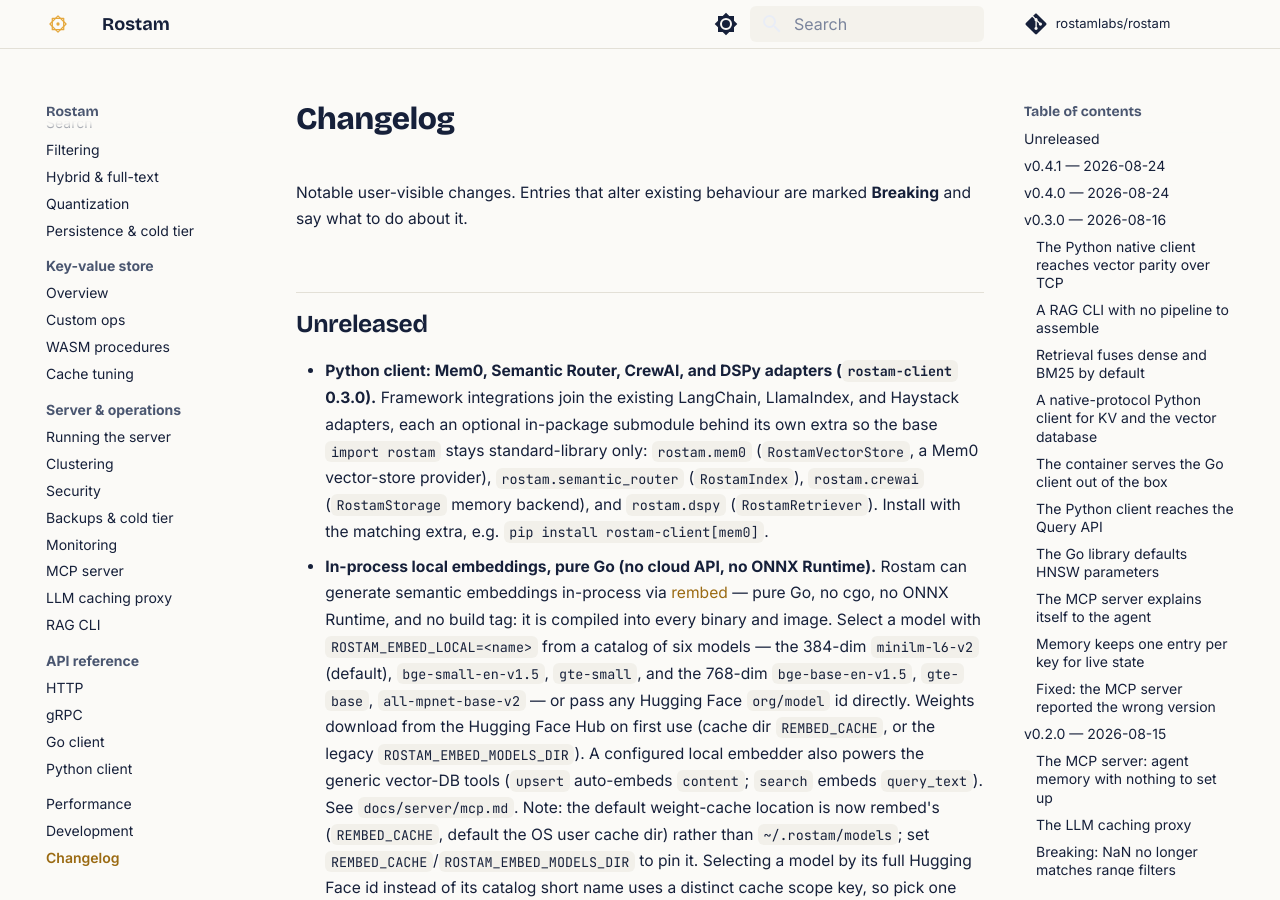
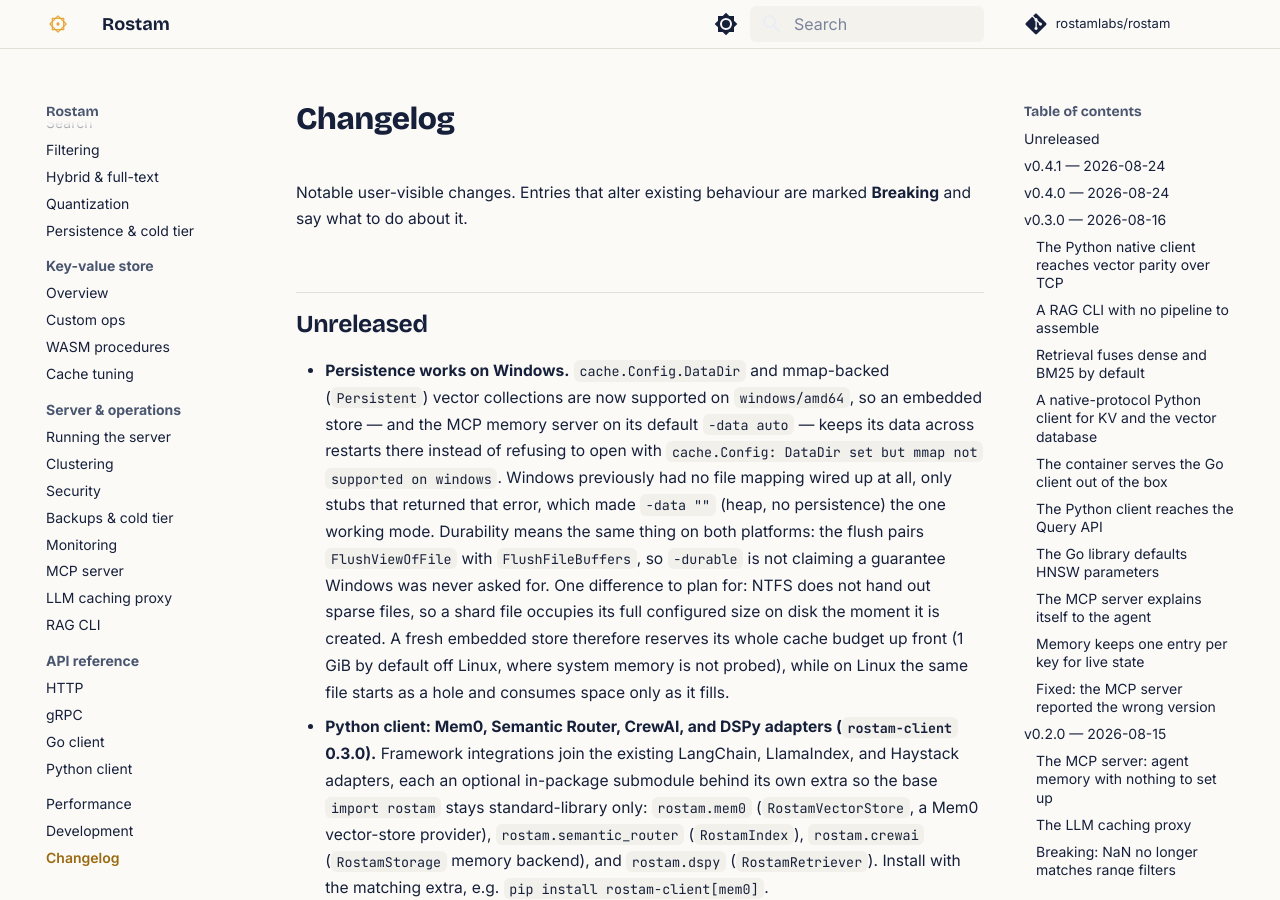
Before and after one commit to Keivan-S/rostam, an MkDocs documentation site: the page built from docs/changelog.md, in a window 1280 px wide and 900 px high. Built offline with MkDocs 1.6.1 and Material for MkDocs 9.7.7, drawn with Linux system fonts in a browser that asks for light colours; comment, search, counter and statistics services are not loaded.

Commit message:
docs: persistence is no longer Linux-only
README and the quickstart both told the reader that mmap persistence is
Linux/amd64, which is now wrong in the direction that matters: a Windows user
reading it would never try -data at all. The AVX2 claim beside it is still
accurate and stays.

Both places also state the one behavioural difference, because it is the kind
that surprises people after the fact rather than at the call site: an NTFS
shard file is fully allocated when it is created, so a data directory takes
its configured size on disk up front instead of growing from a hole.

```diff
--- a/docs/changelog.md
+++ b/docs/changelog.md
@@ -5,6 +5,20 @@
 
 ## Unreleased
 
+- **Persistence works on Windows.** `cache.Config.DataDir` and mmap-backed
+  (`Persistent`) vector collections are now supported on `windows/amd64`, so an
+  embedded store — and the MCP memory server on its default `-data auto` — keeps
+  its data across restarts there instead of refusing to open with `cache.Config:
+  DataDir set but mmap not supported on windows`. Windows previously had no file
+  mapping wired up at all, only stubs that returned that error, which made
+  `-data ""` (heap, no persistence) the one working mode. Durability means the
+  same thing on both platforms: the flush pairs `FlushViewOfFile` with
+  `FlushFileBuffers`, so `-durable` is not claiming a guarantee Windows was never
+  asked for. One difference to plan for: NTFS does not hand out sparse files, so
+  a shard file occupies its full configured size on disk the moment it is
+  created. A fresh embedded store therefore reserves its whole cache budget up
+  front (1 GiB by default off Linux, where system memory is not probed), while on
+  Linux the same file starts as a hole and consumes space only as it fills.
 - **Python client: Mem0, Semantic Router, CrewAI, and DSPy adapters
   (`rostam-client` 0.3.0).** Framework integrations join the existing LangChain,
   LlamaIndex, and Haystack adapters, each an optional in-package submodule behind
```
Also changed, not shown: README.md (+3 -2 lines), docs/quickstart.md (+4 -2 lines).
